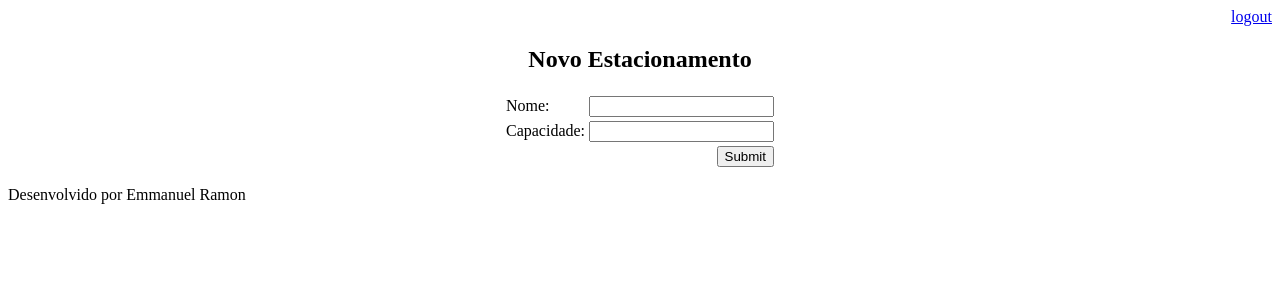
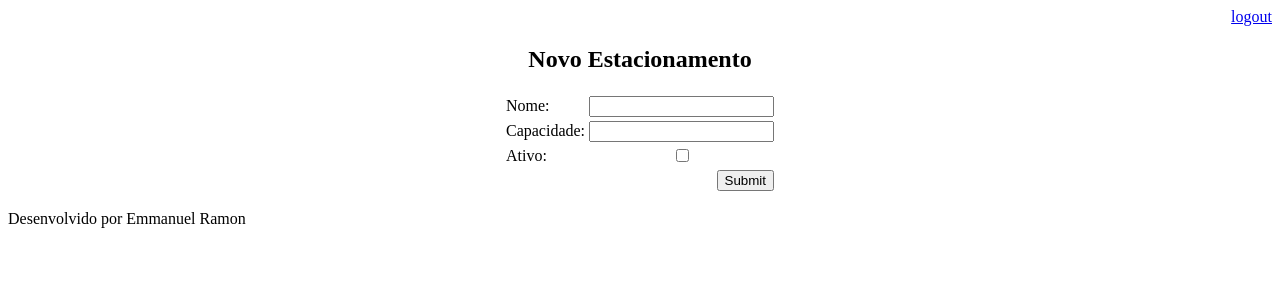
Before and after one commit to ramown/estacionamento, a Django app: page /estacionamento/new/ in a window 1280 px wide. Shown: the top 300 px of the page. Run offline with Django 3.2, Linux system fonts and the light colour scheme.

Commit message:
atualização da tabela Estacionamento, otimização na view e compatibilização do Form Est... com o modelo

```diff
--- a/core/views.py
+++ b/core/views.py
@@ -49,14 +49,20 @@ def new_estacionamento(request):
 	if request.POST:
 		nome = request.POST['nome']
 		capacidade = request.POST['capacidade']
+		try:
+		 	ativo = True if request.POST['ativo'] is not None else False
+		except Exception as e:
+		 	ativo = False
+
 		Estacionamento.objects.create(
 			nome=nome,
-			cap_max=capacidade
+			cap_max=capacidade,
+			ativo = ativo
 			)
 		estacionamento = Estacionamento.objects.get(nome=nome)
 		gerar_vagas(estacionamento)
 		return redirect('/')
-		#estacionamento = Estacionamento.objects.get(nome=nome)
+
 	return render(request, 'estacionamento/form.html')
 
 def gerar_vagas(estacionamento):
--- a/templates/estacionamento/form.html
+++ b/templates/estacionamento/form.html
@@ -15,6 +15,10 @@
 					<td align="center"><input type="number" name="capacidade"></td>
 				</tr>
 				<tr>
+					<td><label>Ativo: </label></td>
+					<td align="center"><input type="checkbox" name="ativo" {{ checked }}></td>
+				</tr>
+				<tr>
 					<td colspan="2" align="right"><input type="submit" name="enviar"></td>
 				</tr>
 			</table>
--- a/templates/estacionamento/index.html
+++ b/templates/estacionamento/index.html
@@ -2,8 +2,7 @@
 
 {% block content %}
 <h3>Estacionamento</h3>
-<h1>{{ id }}</h1>
-<h2>{{ estacionamento }}</h2>
+<h2>{{ estacionamento.nome }}</h2>
 
 {% if vagas %}
 {% for item in vagas %}
```
Also changed, not shown: core/migrations/0004_estacionamento_ativo.py (added), db.sqlite3.
